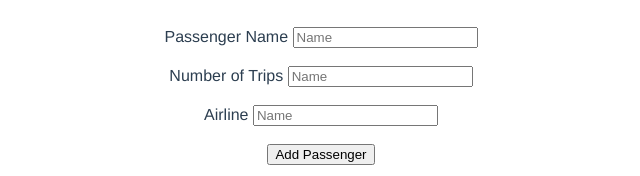
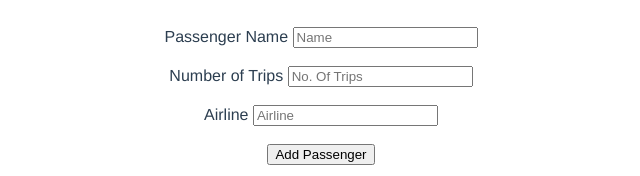
Before and after one commit to namrata-ets/crudv2, a Vue app: page / in a window 1280 px wide. Shown: the part 317-493 px from the top of the page, without its empty margins (319-959 px from the left). Built offline with nearby package versions, Linux system fonts and the light colour scheme; no server answers.

Commit message:
two way binding of data

```diff
--- a/src/components/HelloWorld.vue
+++ b/src/components/HelloWorld.vue
@@ -1,12 +1,12 @@
 <template>
   <div class="hello">
     <h1>{{ msg }}</h1>
-    <label>Passenger Name </label>
-    <input type="text" placeholder="Name"/><br><br>
+    <label >Passenger Name </label>
+    <input type="text" placeholder="Name" v-model="pname"/><br><br>
     <label>Number of Trips </label>
-    <input type="text" placeholder="Name"/><br><br>
+    <input type="text" placeholder="No. Of Trips" v-model="nooftrips"/><br><br>
     <label> Airline </label>
-    <input type="text" placeholder="Name"/><br><br>
+    <input type="text" placeholder="Airline" v-model="airline"/><br><br>
     <button on-submit="addPassenger">Add Passenger</button>
   </div>
 </template>
@@ -23,11 +23,18 @@ export default {
   data(){
     return{
     airlineData:[],
-    todoItem:{}
+    todoItem:{},
+    pname:'',
+    NoOfTrips:0,
+    Airline:''
   }
   },
   methods:{
     addPassenger(){
+      // eslint-disable-next-line no-undef
+      this.pname=this.pname.value;
+      this.NoOfTrips=this.nooftrips.value;
+
 
     },
   async getData(){
```
